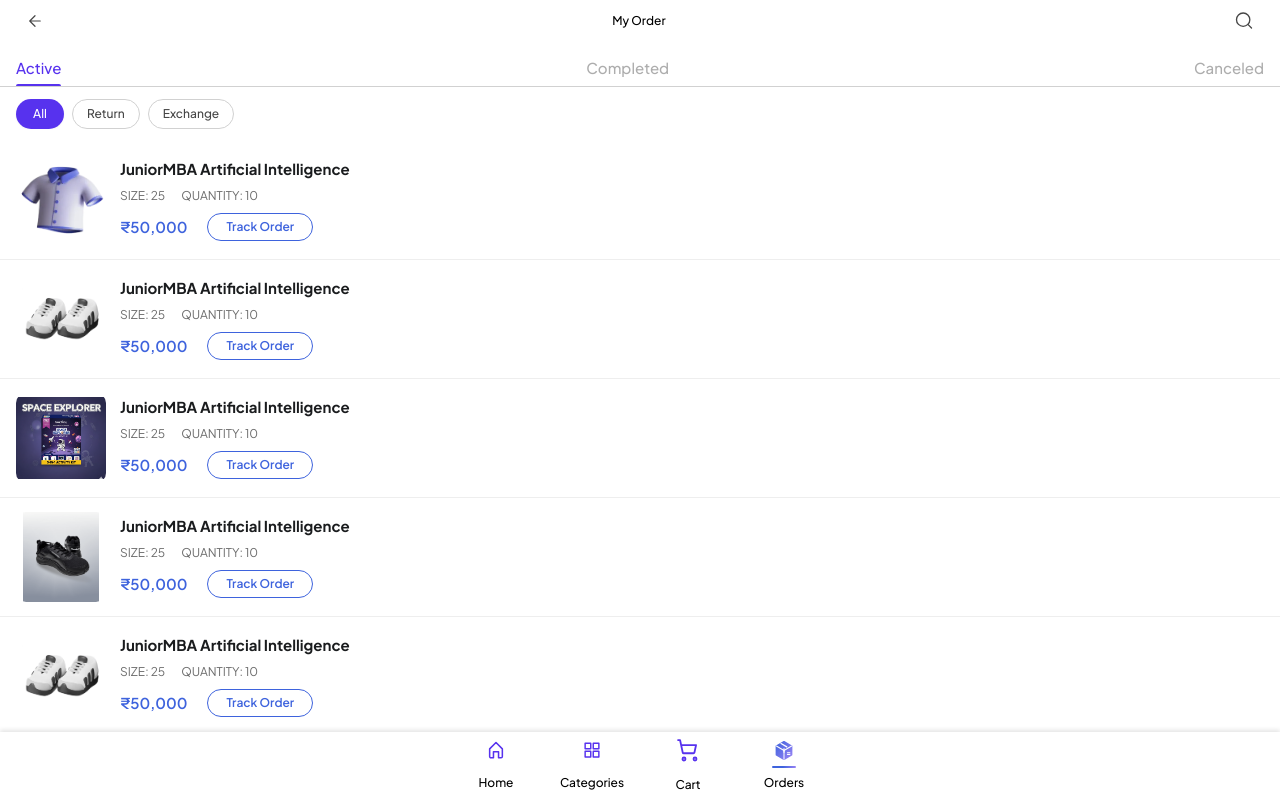
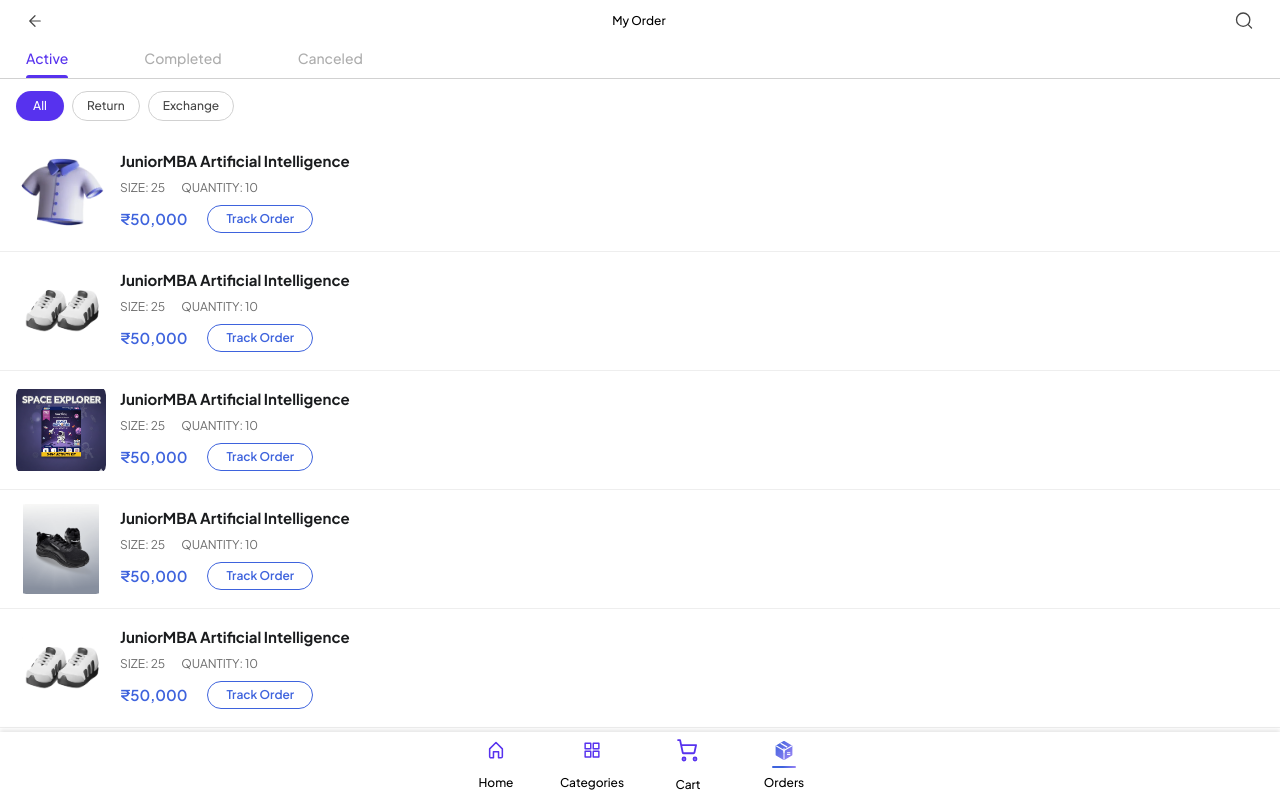
Before and after one commit to shreeram-kaudare-tc/student-kare, an Angular app in the folder student-kare-fe/: page /my-order in a window 1280 px wide. Built offline with nearby package versions, Linux system fonts and the light colour scheme.

Commit message:
basi change s

```diff
--- a/student-kare-fe/src/app/pages/my-order/my-order.html
+++ b/student-kare-fe/src/app/pages/my-order/my-order.html
@@ -29,17 +29,17 @@
       <div class="flex flex-col">
 
         <!-- Tab bar -->
-        <div class="flex justify-between bg-white h-[36px] px-[16px] border-b-[1.5px] border-[#D1D1D1]">
+        <div class="flex bg-white h-[28px] px-[26px] gap-[76px] border-b border-[#D1D1D1]">
           @for (tab of tabs; track tab.key) {
-          <button (click)="activeTab = tab.key" class="flex flex-col items-center justify-center outline-none h-full">
-            <div class="relative h-full flex flex-col items-center justify-center w-fit">
-              <span class="text-[15px] font-medium transition-all duration-300"
+          <button (click)="activeTab = tab.key" class="flex flex-col items-center outline-none h-full">
+            <div class="flex flex-col items-center w-fit gap-[10px]">
+              <span class="text-[14px] font-medium leading-[100%] transition-all duration-300"
                     [class.text-[#5732EE]]="activeTab === tab.key"
                     [class.text-[#ADADAD]]="activeTab !== tab.key">
                 {{ tab.label }}
               </span>
               @if (activeTab === tab.key) {
-              <div class="absolute bottom-0 left-0 right-0 h-[2.5px] bg-[#5732EE] rounded-t-full z-10"></div>
+              <div class="w-full h-[2.5px] bg-[#5732EE] rounded-t-full"></div>
               }
             </div>
           </button>
```
